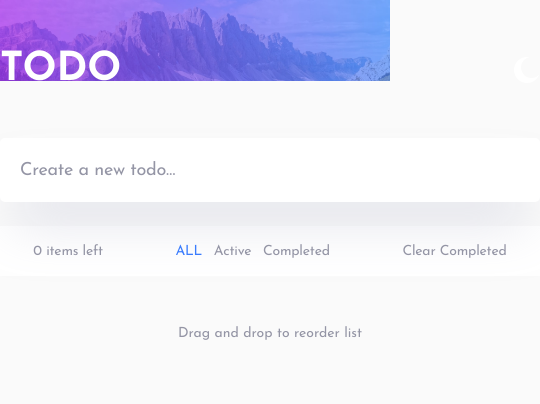
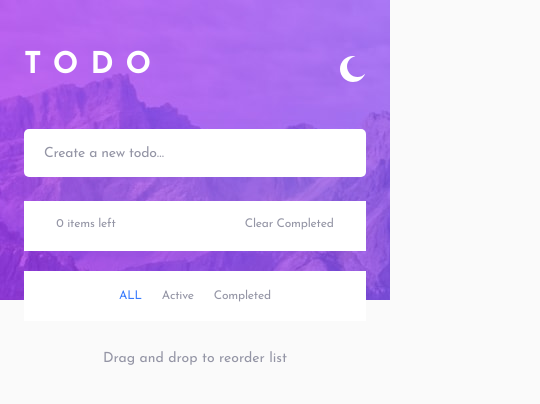
Before and after one commit to AnnikDev/ToDo-App, a React (Vite) app: page / in a window 390 px wide. Shown: the top 404 px of the page, 540 px wide, since content can reach past the window. Built offline with nearby package versions, Linux system fonts and the light colour scheme.

Commit message:
add respo and update dark mode

```diff
--- a/src/components/List/ToDoList.css
+++ b/src/components/List/ToDoList.css
@@ -1,5 +1,8 @@
 .bgLightCover {
   width: 100%;
+  height: 30rem;
+  background-image: url(/public/images/bg-desktop-light.jpg);
+  background-size: cover;
 }
 
 .bgDarkCover {
@@ -10,6 +13,7 @@
   font-size: 4rem;
   font-weight: bold;
   color: #fff;
+  letter-spacing: 1.2rem;
 }
 
 .modeIcon {
@@ -29,18 +33,18 @@
 }
 
 .container {
-  width: 54rem;
+  max-width: 54rem;
+  padding: 0 2.4rem;
   position: absolute;
   left: 0;
   right: 0;
   top: 5rem;
-  margin-left: auto;
-  margin-right: auto;
+  margin: auto;
 }
 
 .newTodo {
   padding: 2rem;
-  width: 54rem;
+  width: 100%;
   height: 6.4rem;
   border-radius: 0.5rem;
   box-shadow: 0 35px 50px -15px rgba(194, 195, 214, 0.5);
@@ -55,7 +59,7 @@
 }
 
 li {
-  width: 54rem;
+  max-width: 54rem;
   height: 6.4rem;
   box-shadow: 0 35px 50px -15px rgba(194, 195, 214, 0.5);
   background-color: #fff;
@@ -158,15 +162,23 @@
   font-size: 1.4rem;
   letter-spacing: -0.019rem;
   color: #9495a5;
-  display: flex;
-  justify-content: space-around;
+  display: grid;
+  grid-template-columns: auto auto auto;
   align-items: center;
   background-color: #fff;
   height: 5rem;
+  padding-top: 1rem;
 
   span {
     font-size: 1.4rem;
+    grid-row: 1;
+    justify-self: center;
   }
+}
+
+.clearCompleted {
+  grid-row: 1;
+  justify-self: center;
 }
 
 .clearCompleted:hover {
@@ -179,10 +191,13 @@
 }
 
 .todoTypes {
+  grid-column: 2;
   font-size: 1.8rem;
   display: flex;
   justify-content: space-around;
   width: 16.6rem;
+  grid-row: 1;
+  justify-self: center;
 
   span {
     cursor: pointer;
@@ -211,6 +226,9 @@
   .bgDarkCover {
     display: block;
     width: 100%;
+    height: 30rem;
+    background-image: url(/public/images/bg-desktop-dark.jpg);
+    background-size: cover;
   }
 
   .moon {
@@ -243,12 +261,20 @@
     background-color: #25273d;
   }
 
+  .counter {
+    background-color: #25273d;
+  }
+
   .todoFilter {
     background-color: #25273d;
   }
 
   .todoFilter span {
     color: #5b5e7e;
+  }
+
+  .todoTypes {
+    background-color: #25273d;
   }
 
   .todoTypes span {
@@ -259,10 +285,17 @@
     color: #3a7cfd;
   }
 
+  .empty {
+    background-color: #25273d;
+  }
+
   .todoTypes span:hover {
     color: #e3e4f1;
   }
 
+  .clearCompleted {
+    background-color: #25273d;
+  }
   .clearCompleted:hover {
     color: #e3e4f1;
   }
@@ -271,3 +304,73 @@
     color: #5b5e7e;
   }
 }
+
+@media screen and (max-width: 500px) {
+  h1 {
+    font-size: 3rem;
+  }
+
+  .modeIcon {
+    height: 2rem;
+  }
+
+  .newTodo {
+    height: 4.8rem;
+    font-size: 1.4rem;
+  }
+
+  li {
+    height: 5.2rem;
+  }
+
+  .listTitle {
+    font-size: 1.4rem;
+    align-items: center;
+  }
+
+  .todoFilter {
+    row-gap: 2rem;
+    background-color: transparent;
+    padding-top: 0;
+
+    span {
+      text-align: center;
+      font-size: 1.2rem;
+    }
+  }
+
+  .counter {
+    background-color: #fff;
+    height: 5rem;
+    width: 100%;
+    padding-top: 1.7rem;
+  }
+
+  .empty {
+    background-color: #fff;
+    height: 100%;
+  }
+
+  .todoTypes {
+    grid-row: 2;
+    grid-column: 1/-1;
+    background-color: #fff;
+    width: 100%;
+    gap: 2rem;
+    justify-content: center;
+    height: 5rem;
+    align-items: center;
+  }
+
+  .clearCompleted {
+    grid-column: 3;
+    background-color: #fff;
+    height: 5rem;
+    width: 100%;
+    padding-top: 1.7rem;
+  }
+
+  .instruction {
+    margin-top: 10rem;
+  }
+}
--- a/src/components/List/ToDoList.tsx
+++ b/src/components/List/ToDoList.tsx
@@ -56,12 +56,8 @@
   return (
     <>
       <div>
-        <img
-          className="bgLightCover"
-          src="/images/bg-desktop-light.jpg"
-          alt=""
-        />
-        <img className="bgDarkCover" src="/images/bg-desktop-dark.jpg" alt="" />
+        <div className="bgLightCover "></div>
+        <div className="bgDarkCover "></div>
       </div>
       <div className="container">
         <div className="title">
@@ -103,7 +99,12 @@
           ))}
         </ul>
         <div className="todoFilter">
-          <span>{remainingTodosCount} items left</span>
+          <span className="counter">{remainingTodosCount} items left</span>
+          <div className="empty"></div>
+          <span className="clearCompleted" onClick={clearCompleted}>
+            Clear Completed
+          </span>
+
           <div className="todoTypes">
             <span
               onClick={() => setFilter("ALL")}
@@ -124,9 +125,6 @@
               Completed
             </span>
           </div>
-          <span className="clearCompleted" onClick={clearCompleted}>
-            Clear Completed
-          </span>
         </div>
         <p className="instruction">Drag and drop to reorder list</p>
       </div>
```
